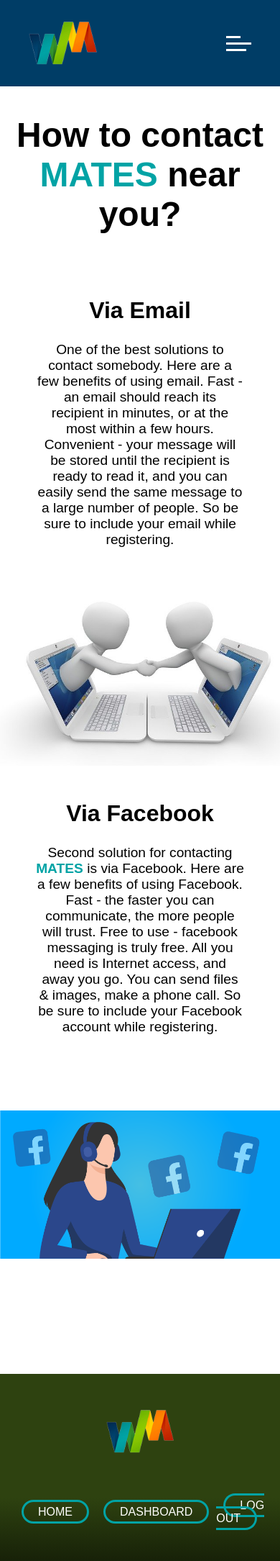
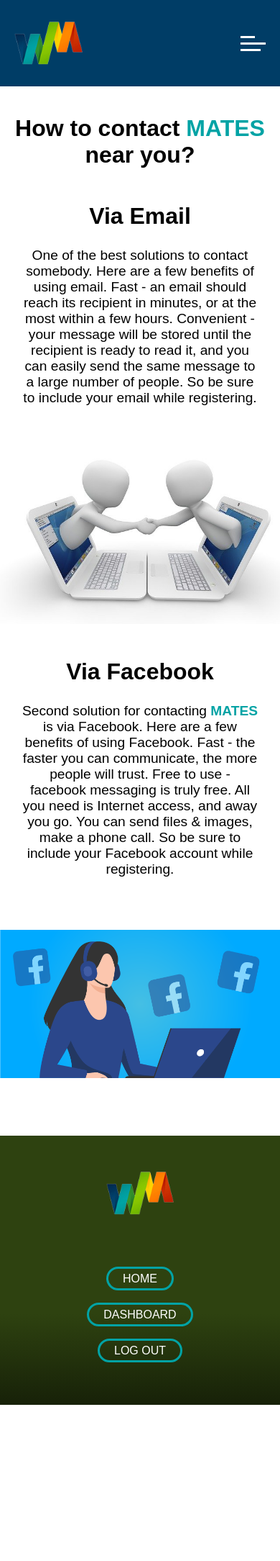
Before and after one commit to JEKO10/Walkmate, a Flask app: page /contact in a window 390 px wide. Shown: the whole page at 72% size. After the commit the page ends 1952 px from the top, so only its background shows below. Run offline with Flask 2, Linux system fonts and the light colour scheme; some libraries are stand-ins or nearby versions.

Commit message:
responsive finished for contact page

```diff
--- a/sass/_config.scss
+++ b/sass/_config.scss
@@ -17,3 +17,9 @@ $primaryFont: "Work Sans", sans-serif;
     @content;
   }
 }
+
+@mixin mediaSmall {
+  @media screen and (max-width: 480px) {
+    @content;
+  }
+}
--- a/sass/_responsive.scss
+++ b/sass/_responsive.scss
@@ -68,3 +68,42 @@
     }
   }
 }
+
+@include mediaSmall {
+  .contactBody {
+    nav {
+      padding: 30px 20px;
+    }
+
+    > h1 {
+      font-size: 2rem;
+      padding: 40px 20px 0;
+    }
+
+    .contact {
+      margin-bottom: 5rem;
+
+      > div {
+        margin-bottom: 3rem;
+
+        &:last-of-type > div {
+          margin-bottom: 3rem;
+        }
+
+        > div {
+          padding: 0 30px;
+        }
+      }
+    }
+
+    footer {
+      ul {
+        flex-direction: column;
+
+        li {
+          margin: 1rem 0;
+        }
+      }
+    }
+  }
+}
--- a/static/main.css
+++ b/static/main.css
@@ -833,6 +833,37 @@ footer ul a:hover {
   }
 }
 
+@media screen and (max-width: 480px) {
+  .contactBody nav {
+    padding: 30px 20px;
+  }
+  .contactBody > h1 {
+    font-size: 2rem;
+    padding: 40px 20px 0;
+  }
+  .contactBody .contact {
+    margin-bottom: 5rem;
+  }
+  .contactBody .contact > div {
+    margin-bottom: 3rem;
+  }
+  .contactBody .contact > div:last-of-type > div {
+    margin-bottom: 3rem;
+  }
+  .contactBody .contact > div > div {
+    padding: 0 30px;
+  }
+  .contactBody footer ul {
+    -webkit-box-orient: vertical;
+    -webkit-box-direction: normal;
+        -ms-flex-direction: column;
+            flex-direction: column;
+  }
+  .contactBody footer ul li {
+    margin: 1rem 0;
+  }
+}
+
 * {
   margin: 0;
   padding: 0;
```
Also changed, not shown: 1 other file.
